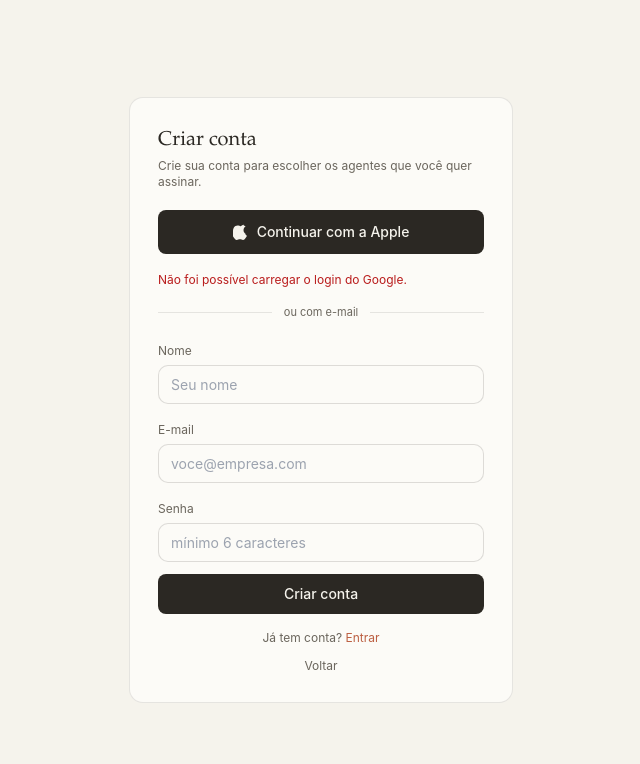
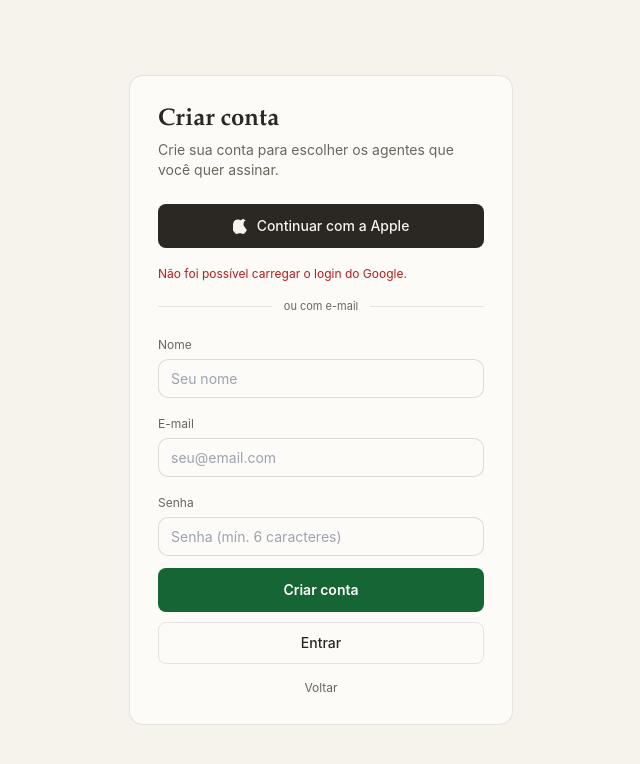
Before and after one commit to Carlitobaessa-ui/empresarial-ai-board, a React (Vite) app in the folder frontend/: page /#/signup in a window 1280 px wide. Shown: the top 764 px of the page, without its empty margins (319-959 px from the left). Built offline with nearby package versions, Linux system fonts and the light colour scheme; no server answers.

Commit message:
Enhance Signup page layout and text
Updated the Signup page with improved styling and text.

```diff
--- a/frontend/src/pages/Signup.jsx
+++ b/frontend/src/pages/Signup.jsx
@@ -29,8 +29,8 @@ export default function Signup() {
   return (
     <div className="min-h-screen flex items-center justify-center bg-cream px-6">
       <form onSubmit={handleSubmit} className="w-full max-w-sm hairline bg-surface rounded-xl2 p-7">
-        <h1 className="font-serif text-xl text-ink mb-1">Criar conta</h1>
-        <p className="text-xs text-ink-muted mb-5">
+        <h1 className="font-serif text-2xl font-bold text-ink mb-1">Criar conta</h1>
+        <p className="text-sm text-ink-muted mb-6">
           Crie sua conta para escolher os agentes que você quer assinar.
         </p>
 
@@ -51,7 +51,7 @@ export default function Signup() {
           value={email}
           onChange={(e) => setEmail(e.target.value)}
           className="input mt-1 mb-3"
-          placeholder="voce@empresa.com"
+          placeholder="seu@email.com"
         />
         <label className="text-xs text-ink-muted">Senha</label>
         <input
@@ -61,23 +61,23 @@ export default function Signup() {
           value={password}
           onChange={(e) => setPassword(e.target.value)}
           className="input mt-1 mb-3"
-          placeholder="mínimo 6 caracteres"
+          placeholder="Senha (mín. 6 caracteres)"
         />
         {error && <p className="text-xs text-red-700 mb-3">{error}</p>}
         <button
           type="submit"
           disabled={loading}
-          className="w-full bg-ink text-cream text-sm font-medium py-2.5 rounded-lg disabled:opacity-50"
+          className="w-full bg-green-800 hover:bg-green-900 text-white text-sm font-semibold py-3 rounded-lg transition disabled:opacity-50"
         >
           {loading ? "Criando conta..." : "Criar conta"}
         </button>
-        <p className="text-xs text-ink-muted text-center mt-4">
-          Já tem conta?{" "}
-          <Link to="/login" className="text-accent-dark hover:underline">
-            Entrar
-          </Link>
-        </p>
-        <Link to="/" className="block text-center text-xs text-ink-muted mt-3 hover:underline">
+        <Link
+          to="/login"
+          className="w-full hairline rounded-lg py-2.5 text-sm text-ink font-medium text-center block mt-2.5 hover:bg-cream transition"
+        >
+          Entrar
+        </Link>
+        <Link to="/" className="block text-center text-xs text-ink-muted mt-4 hover:underline">
           Voltar
         </Link>
       </form>
```
